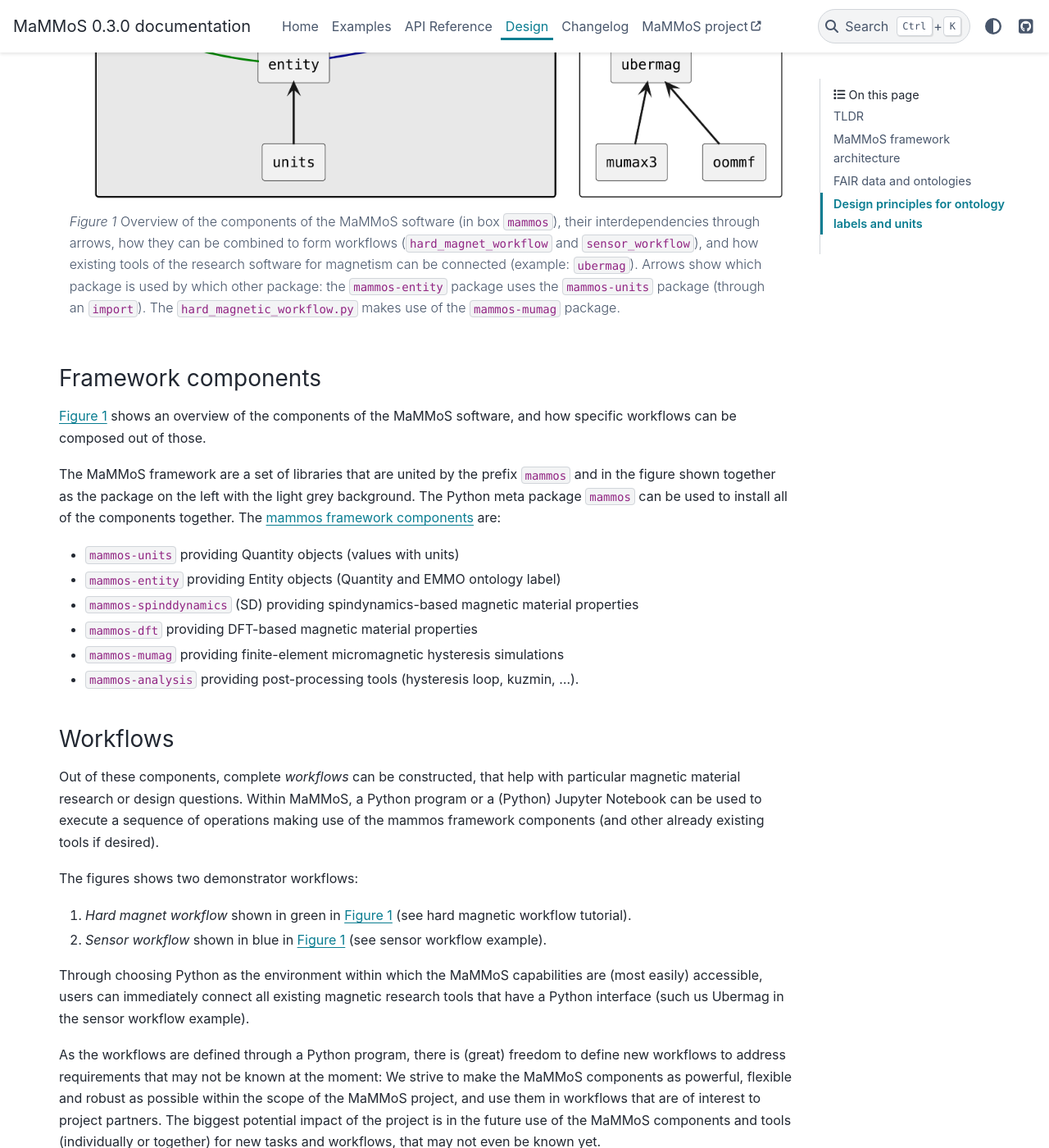
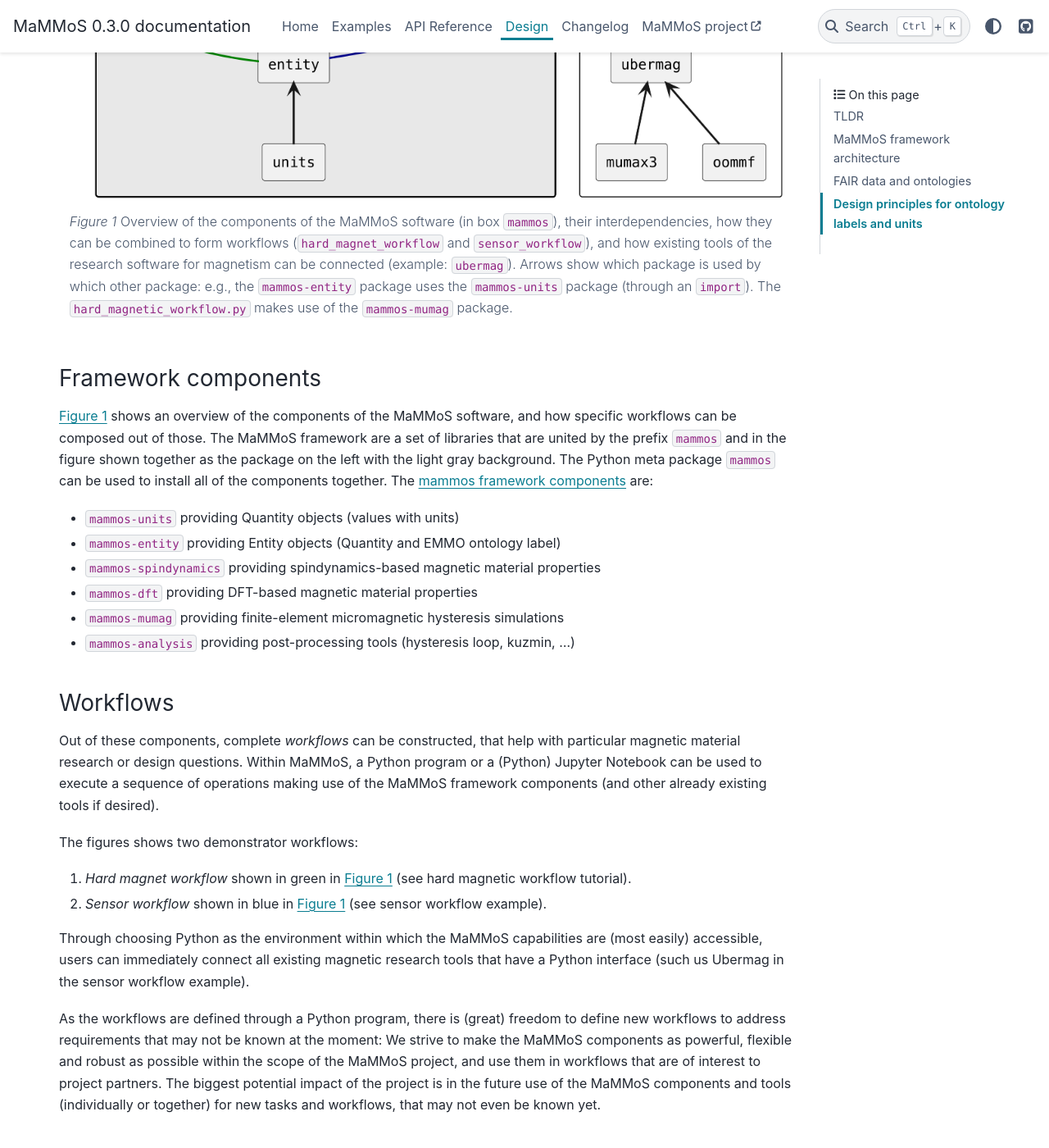
Before and after one commit to MaMMoS-project/mammos, a Sphinx documentation site: the page built from docs/source/design.rst, in a window 1280 px wide and 1400 px high, scrolled down 1091 px. Shown: the whole window at 82% size. Built offline with Sphinx 7.4.7 and the PyData theme 0.15.4, drawn with Linux system fonts in a browser that asks for light colours; pages that are not in the unit, such as notebooks, are missing from menus; the version number is read from the project's files by our own code; some of the changed text lies outside the part shown.

Commit message:
Apply suggestions from code review
Co-authored-by: Martin Lang <67915889+lang-m@users.noreply.github.com>

```diff
--- a/docs/source/design.rst
+++ b/docs/source/design.rst
@@ -25,12 +25,12 @@ researchers and engineers to accelerate the development of designs for future de
 
 To make this ambitious aim tractable, we use the following design strategy:
 
-- develop (small) units of functionality (such as Python packages, classes or functions)
+- Develop (small) units of functionality (such as Python packages, classes or functions).
 
-- the units may depend on each other where needed (to avoid code duplication),
-  but should be as independent from each other as possible
+- The units may depend on each other where needed (to avoid code duplication),
+  but should be as independent from each other as possible.
 
-- more complex tasks can be solved by combining the use of multiple units of
+- More complex tasks can be solved by combining the use of multiple units of
   functionality in a (Python) script or Jupyter Notebook. These are called *workflows*.
 
 
@@ -41,11 +41,11 @@ To make this ambitious aim tractable, we use the following design strategy:
    :width: 100%
 
    Overview of the components of the MaMMoS software (in box
-   ``mammos``), their interdependencies through arrows, how they can be combined
+   ``mammos``), their interdependencies, how they can be combined
    to form workflows (``hard_magnet_workflow`` and ``sensor_workflow``), and how
    existing tools of the research software for magnetism can be connected
    (example: ``ubermag``).
-   Arrows show which package is used by which other package: the ``mammos-entity``
+   Arrows show which package is used by which other package: e.g., the ``mammos-entity``
    package uses the ``mammos-units`` package (through an ``import``). The
    ``hard_magnetic_workflow.py`` makes use of the ``mammos-mumag`` package.
 
@@ -54,18 +54,17 @@ Framework components
 
 :numref:`label-figure-overview` shows an overview of the components of
 the MaMMoS software, and how specific workflows can be composed out of those.
-
 The MaMMoS framework are a set of libraries that are united by the prefix
 ``mammos`` and in the figure shown together as the package on the left with the
-light grey background. The Python meta package ``mammos`` can be used to install
+light gray background. The Python meta package ``mammos`` can be used to install
 all of the components together. The :doc:`mammos framework components <index>` are:
 
 - ``mammos-units`` providing Quantity objects (values with units)
 - ``mammos-entity`` providing Entity objects (Quantity and EMMO ontology label)
-- ``mammos-spinddynamics`` (SD) providing spindynamics-based magnetic material properties
+- ``mammos-spindynamics`` providing spindynamics-based magnetic material properties
 - ``mammos-dft`` providing DFT-based magnetic material properties
 - ``mammos-mumag`` providing finite-element micromagnetic hysteresis simulations
-- ``mammos-analysis`` providing post-processing tools (hysteresis loop, kuzmin, ...).
+- ``mammos-analysis`` providing post-processing tools (hysteresis loop, kuzmin, ...)
 
 Workflows
 ~~~~~~~~~
@@ -73,7 +72,7 @@ Workflows
 Out of these components, complete *workflows* can be constructed, that help
 with particular magnetic material research or design questions. Within MaMMoS, a
 Python program or a (Python) Jupyter Notebook can be used to execute a sequence
-of operations making use of the mammos framework components (and other already
+of operations making use of the MaMMoS framework components (and other already
 existing tools if desired).
 
 The figures shows two demonstrator workflows:
@@ -267,8 +266,8 @@ that functionality was not available.
 Design principles for ontology labels and units
 -----------------------------------------------
 
-To balance the benefits of a complete specification (option 3) with the
-convenience of being able to just use a number (option 1), we have developed the
+To balance the benefits of a complete specification (option 3) with the
+convenience of being able to just use a number (option 1), we have developed the
 following principles within the MaMMoS framework packages:
 
 - Return values of functions (and objects behaving like functions):
```
Also changed, not shown: other parts of docs/source/design.rst (+2 -2 lines).
